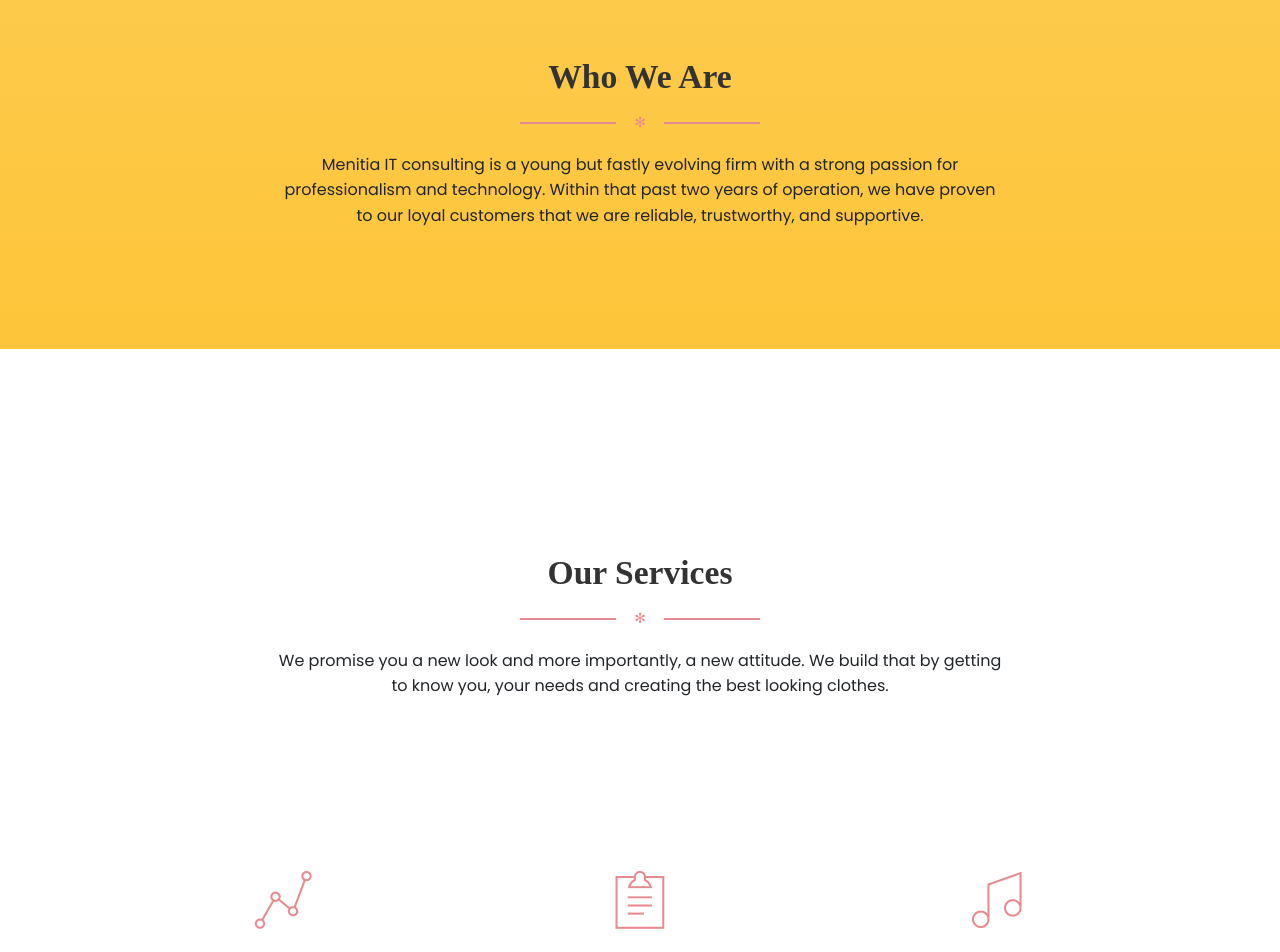
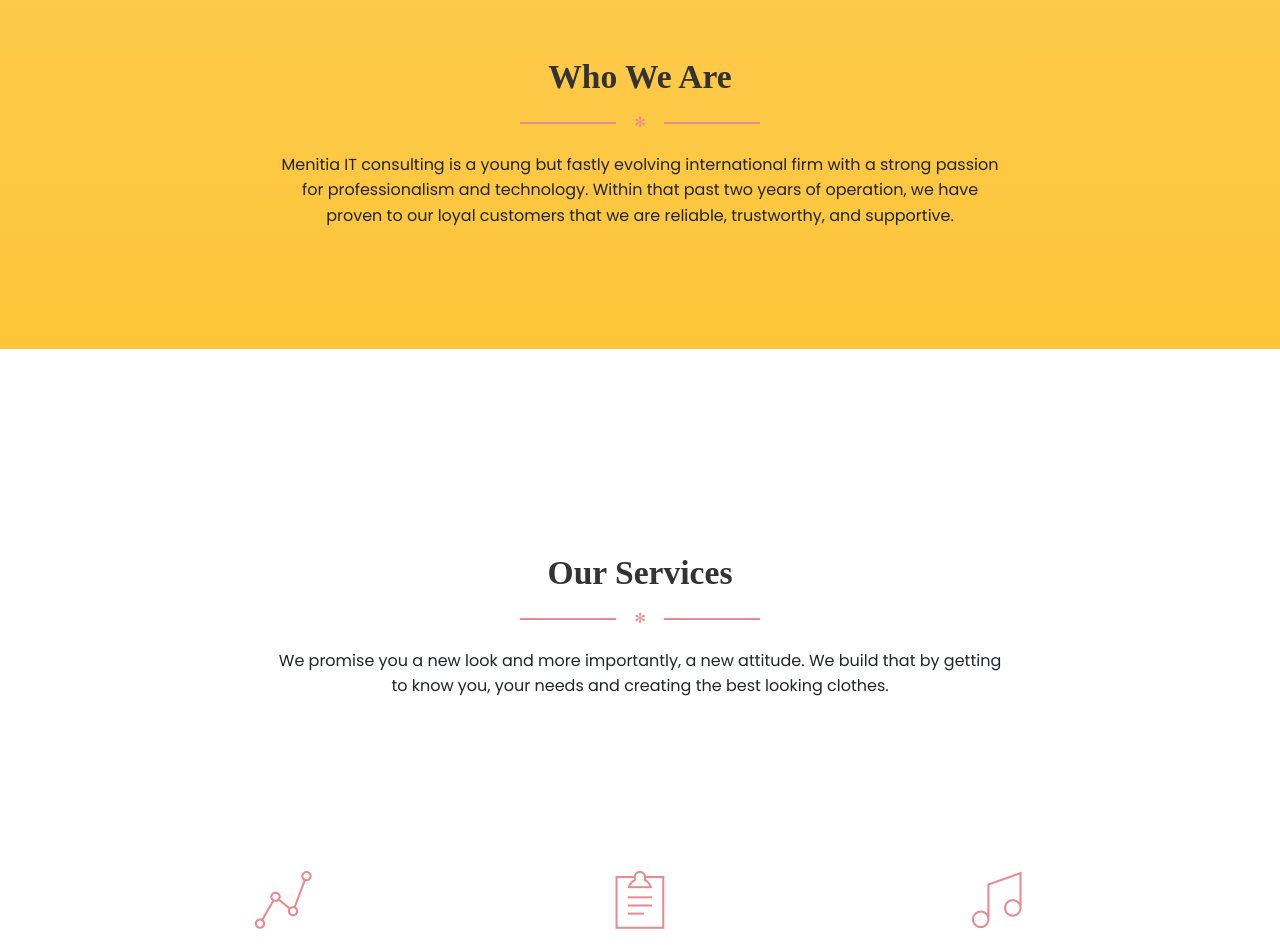
Before and after one commit to meniit/menitia, a plain HTML site: page index.html in a window 1280 px wide. Shown: the part 959-1911 px from the top of the page. Drawn offline with Linux system fonts and the light colour scheme; some packages are replaced by stand-ins of ours; a web font is replaced by a local one.

Commit message:
update to index.html

```diff
--- a/index.html
+++ b/index.html
@@ -112,7 +112,7 @@ Talk To A Consultant
 <div class="title-area">
 <h2>Who We Are</h2>
 <div class="separator separator-danger">✻</div>
-<p class="description">Menitia IT consulting is a young but fastly evolving firm with a strong passion for professionalism and technology. Within that past two years of operation, we have proven to our loyal customers that we are reliable, trustworthy, and supportive.</p>
+<p class="description">Menitia IT consulting is a young but fastly evolving international firm with a strong passion for professionalism and technology. Within that past two years of operation, we have proven to our loyal customers that we are reliable, trustworthy, and supportive.</p>
 </div>
 </div>
 <!--
```
